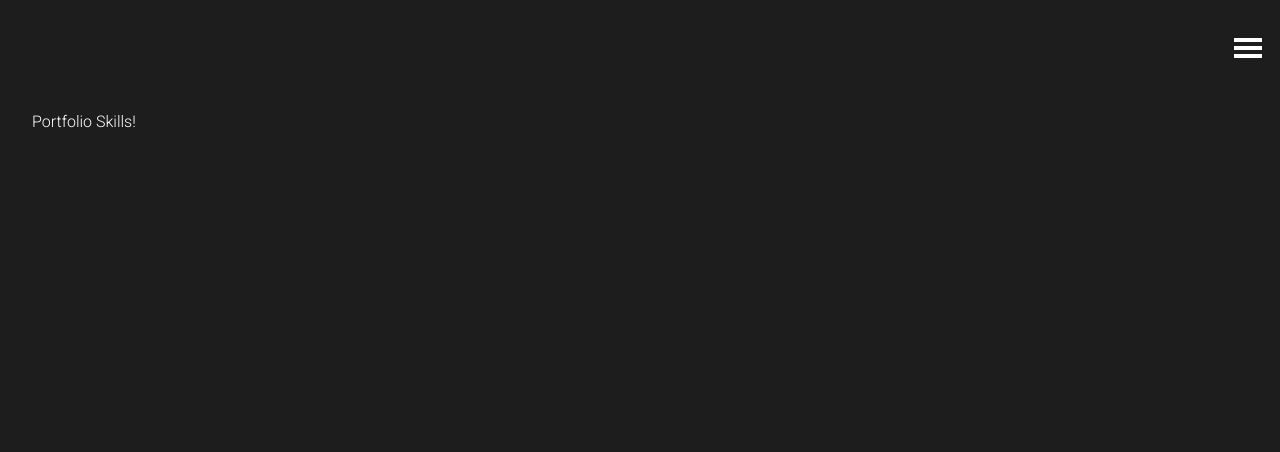
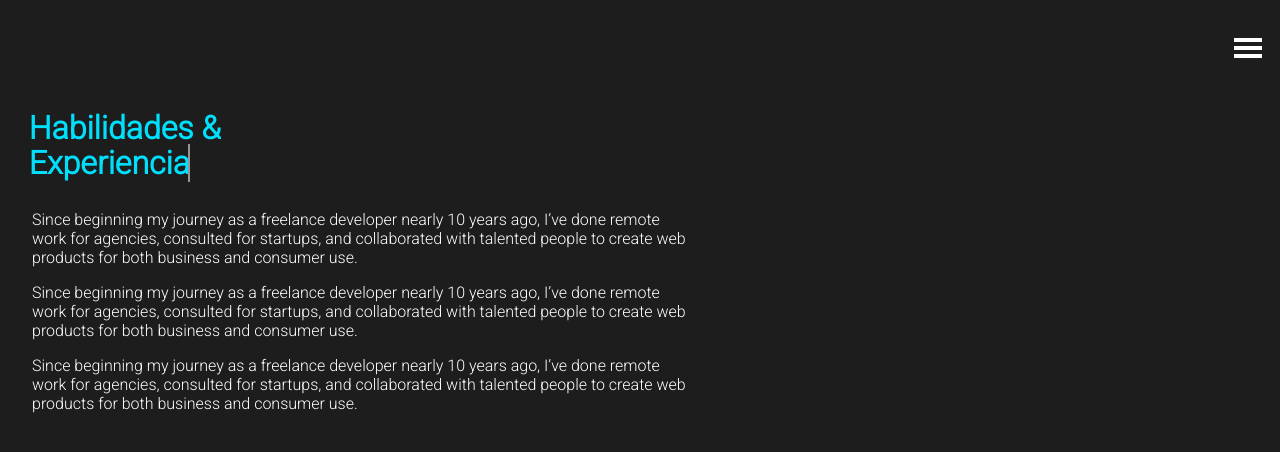
Before and after one commit to Sstark97/aitorsc_portfolio, a React (Vite) app: page /skills in a window 1280 px wide. Shown: the top 452 px of the page. Built offline with nearby package versions, Linux system fonts and the light colour scheme; no server answers.

Commit message:
Get Started with Skills

```diff
--- /dev/null
+++ b/src/components/SkillsPresentation.tsx
@@ -0,0 +1,49 @@
+import { useState, useEffect } from "react";
+import { useGlobalContext } from "@containers/AppProvider";
+import { AppState } from "../types";
+import "@styles/components/skills_presentation.scss";
+
+const SkillsPresentation = () => {
+  const [presentation, setPresentation] = useState<string>("");
+  const [name, setName] = useState<string>("");
+
+  const { portFolio }: AppState = useGlobalContext();
+
+  useEffect(() => {
+    if (portFolio !== undefined) {
+      setPresentation(portFolio.presentation);
+      setName(portFolio.name);
+    }
+  }, [portFolio]);
+
+  return (
+    <>
+      <div>
+        <p className="skills_line__1">{"Habilidades &"}</p>
+        <p className="skills_line__2">Experiencia</p>
+      </div>
+      <div className="skills_presentation">
+        <p>
+          Since beginning my journey as a freelance developer nearly 10 years
+          ago, I’ve done remote work for agencies, consulted for startups, and
+          collaborated with talented people to create web products for both
+          business and consumer use.
+        </p>
+        <p>
+          Since beginning my journey as a freelance developer nearly 10 years
+          ago, I’ve done remote work for agencies, consulted for startups, and
+          collaborated with talented people to create web products for both
+          business and consumer use.
+        </p>
+        <p>
+          Since beginning my journey as a freelance developer nearly 10 years
+          ago, I’ve done remote work for agencies, consulted for startups, and
+          collaborated with talented people to create web products for both
+          business and consumer use.
+        </p>
+      </div>
+    </>
+  );
+};
+
+export default SkillsPresentation;
--- /dev/null
+++ b/src/containers/SkillsContainer.tsx
@@ -0,0 +1,11 @@
+import { ChildrenProps } from "../types";
+import SkillsPresentation from "@components/SkillsPresentation";
+import "@styles/containers/skills.scss";
+
+const SkillsContainer  = ({ children }: ChildrenProps) => (
+    <div className="skills_container">
+        <SkillsPresentation />
+    </div>
+);
+
+export default SkillsContainer;
--- a/src/pages/Skills.tsx
+++ b/src/pages/Skills.tsx
@@ -1,7 +1,5 @@
-const Skills = () => (
-    <div className="skills">
-      <p>Portfolio Skills!</p>
-    </div>
-)
+import SkillsContainer from "@containers/SkillsContainer";
 
-export default Skills
+const Skills = () => <SkillsContainer />;
+
+export default Skills;
--- /dev/null
+++ b/src/styles/animation.scss
@@ -0,0 +1,9 @@
+@keyframes animated-presentation {
+    from {
+        opacity: 0;
+    }
+
+    to {
+        opacity: 1;
+    }
+}
--- a/src/styles/components/home_presentation.scss
+++ b/src/styles/components/home_presentation.scss
@@ -1,4 +1,5 @@
 @import '@styles/var.scss';
+@import '@styles/animation.scss';
 @import '@styles/mixins.scss';
 
 .presentation_header {
@@ -106,16 +107,6 @@
   }
 }
 
-@keyframes animated-presentation {
-  from {
-    opacity: 0;
-  }
-
-  to {
-    opacity: 1;
-  }
-}
-
 @include md(desktop) {
 
   .presentation_container {
--- /dev/null
+++ b/src/styles/components/skills_presentation.scss
@@ -0,0 +1,74 @@
+@import '@styles/var.scss';
+@import '@styles/animation.scss';
+@import '@styles/mixins.scss';
+
+.skills_presentation {
+    margin-top: 2rem;
+}
+
+.skills_line__1,
+.skills_line__2 {
+  width: min-content;
+  white-space: nowrap;
+  overflow: hidden;
+  margin: -0.2rem;
+  font-size: 2rem;
+  font-weight: bold;
+  color: $primary;
+}
+
+.skills_line__1 {
+  border-right: 2px solid $background;
+
+  animation: animated-text__1 2.2s steps(30, end) 1s 1 normal both,
+    animated-cursor 450ms steps(30, end) 8;
+}
+
+.skills_line__2 {
+  border-right: 2px solid $background;
+
+  animation: animated-text__2 2s steps(30, end) 1s 1 normal both,
+    animated-cursor 2950ms steps(30, end);
+  -webkit-animation-delay: 2.5s;
+  animation-delay: 3.5s;
+}
+
+@keyframes animated-cursor {
+  from {
+    border-right-color: $background;
+  }
+
+  to {
+    border-right-color: rgba(255, 255, 255, 0.8);
+  }
+}
+
+@keyframes animated-text__1 {
+  from {
+    width: 0;
+  }
+
+  to {
+    width: 12rem;
+  }
+}
+
+@keyframes animated-text__2 {
+  from {
+    width: 0;
+  }
+
+  to {
+    width: 10.3rem;
+  }
+}
+
+@keyframes animated-presentation {
+  from {
+    opacity: 0;
+  }
+
+  to {
+    opacity: 1;
+  }
+}
--- a/src/pages/Home.tsx
+++ b/src/styles/containers/skills.scss
@@ -1,5 +1,8 @@
-import HomeContainer from "@containers/HomeContainer";
+@import '@styles/var.scss';
+@import '@styles/mixins.scss';
 
-const Home = () => <HomeContainer />;
 
-export default Home;
+.skills_container {
+    height: 100%;
+    width: 100%;
+}
--- a/src/styles/index.scss
+++ b/src/styles/index.scss
@@ -32,7 +32,7 @@ p {
 
   main {
     min-height: 90%;
-    padding: 1rem 2rem 0 2rem;
+    padding: 2rem 2rem 0 2rem;
   }
 
 }
```
